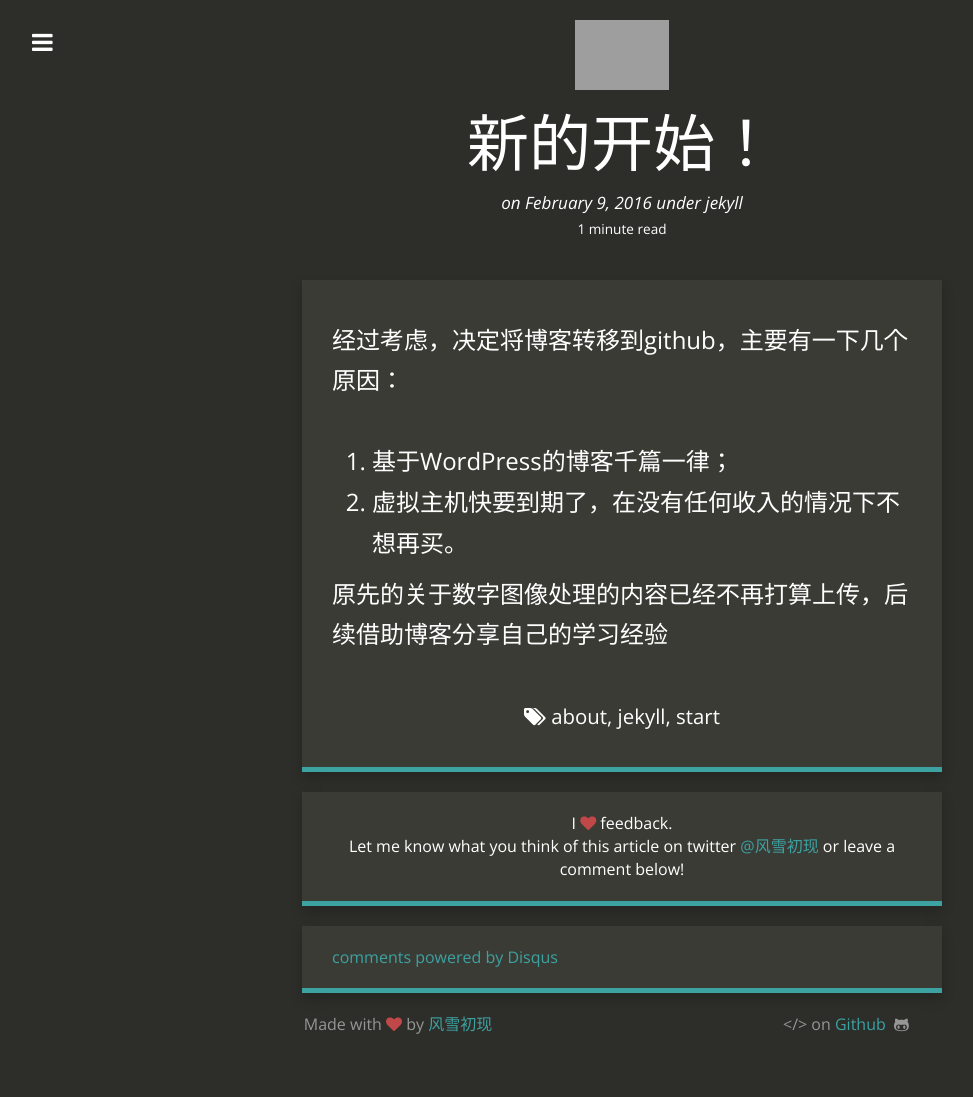
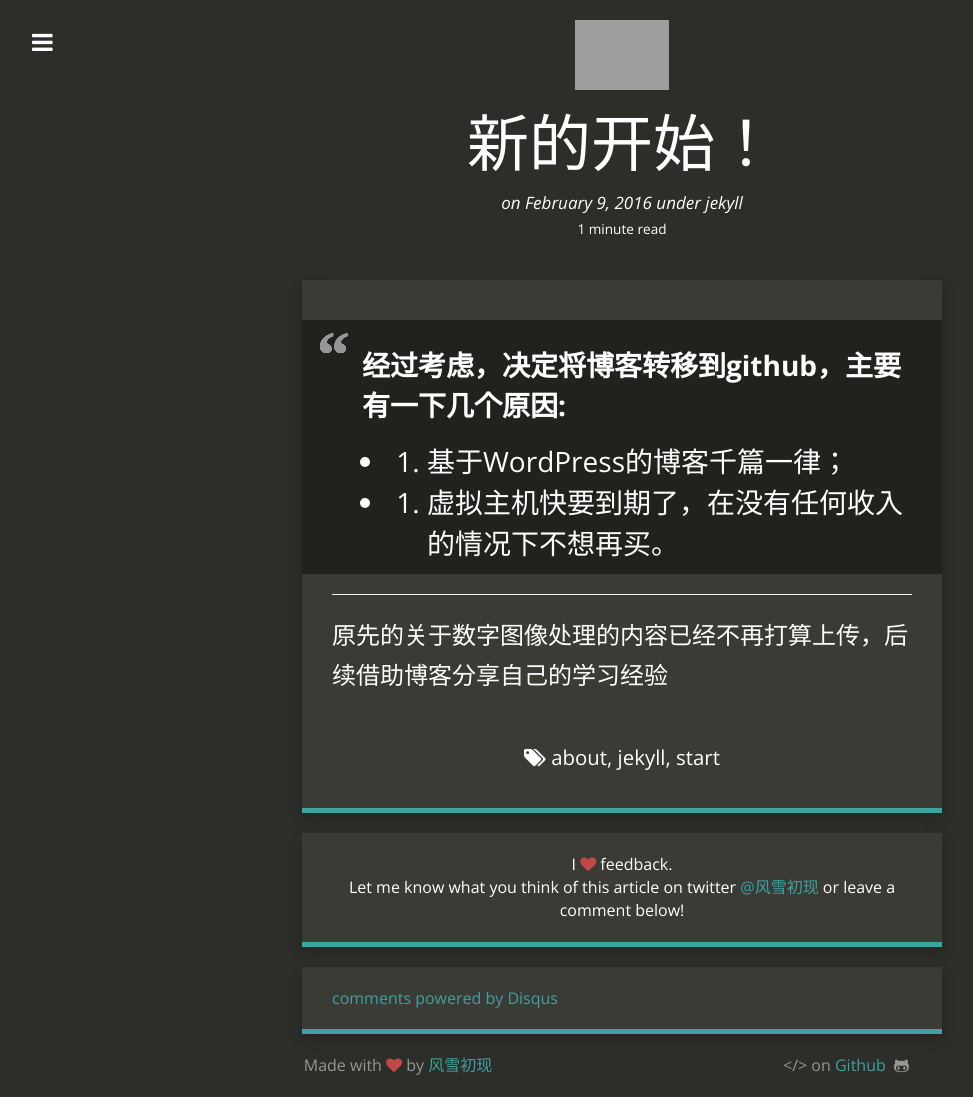
Before and after one commit to YanleiZ/yanleiz.github.com, a Jekyll site: the page built from _posts/2016-02-09-新的博客.md, in a window 1280 px wide. Shown: the whole page, without its empty margins (18-991 px from the left). Built offline with Jekyll 4.4.1, drawn with Linux system fonts in a browser that asks for light colours; nearby versions of some CDN libraries; Markdown is read by kramdown in place of the engine named in the settings; comment, search, counter and statistics services are not loaded; before the commit the page ends 1056 px from its top, so only the background shows below that; grey boxes are pictures that could not be loaded.

Commit message:
修改语法

```diff
--- a/_posts/2016-02-09-新的博客.md
+++ b/_posts/2016-02-09-新的博客.md
@@ -11,9 +11,9 @@ tags:
  - start
 ---
 
-经过考虑，决定将博客转移到github，主要有一下几个原因：   <br/>
-1. 基于WordPress的博客千篇一律；   <br/>
-2. 虚拟主机快要到期了，在没有任何收入的情况下不想再买。 <br/>
+> **经过考虑，决定将博客转移到github，主要有一下几个原因:**
+> - 1. 基于WordPress的博客千篇一律；
+> - 2. 虚拟主机快要到期了，在没有任何收入的情况下不想再买。
 
-
+  ----------
 原先的关于数字图像处理的内容已经不再打算上传，后续借助博客分享自己的学习经验
```
Also changed, not shown: _posts/2016-05-01-OverRide与OverLoad.md (+2 -1 lines), _posts/2016-07-06-String,StringBuffer与StringBuilder.md (+8 -2 lines).
